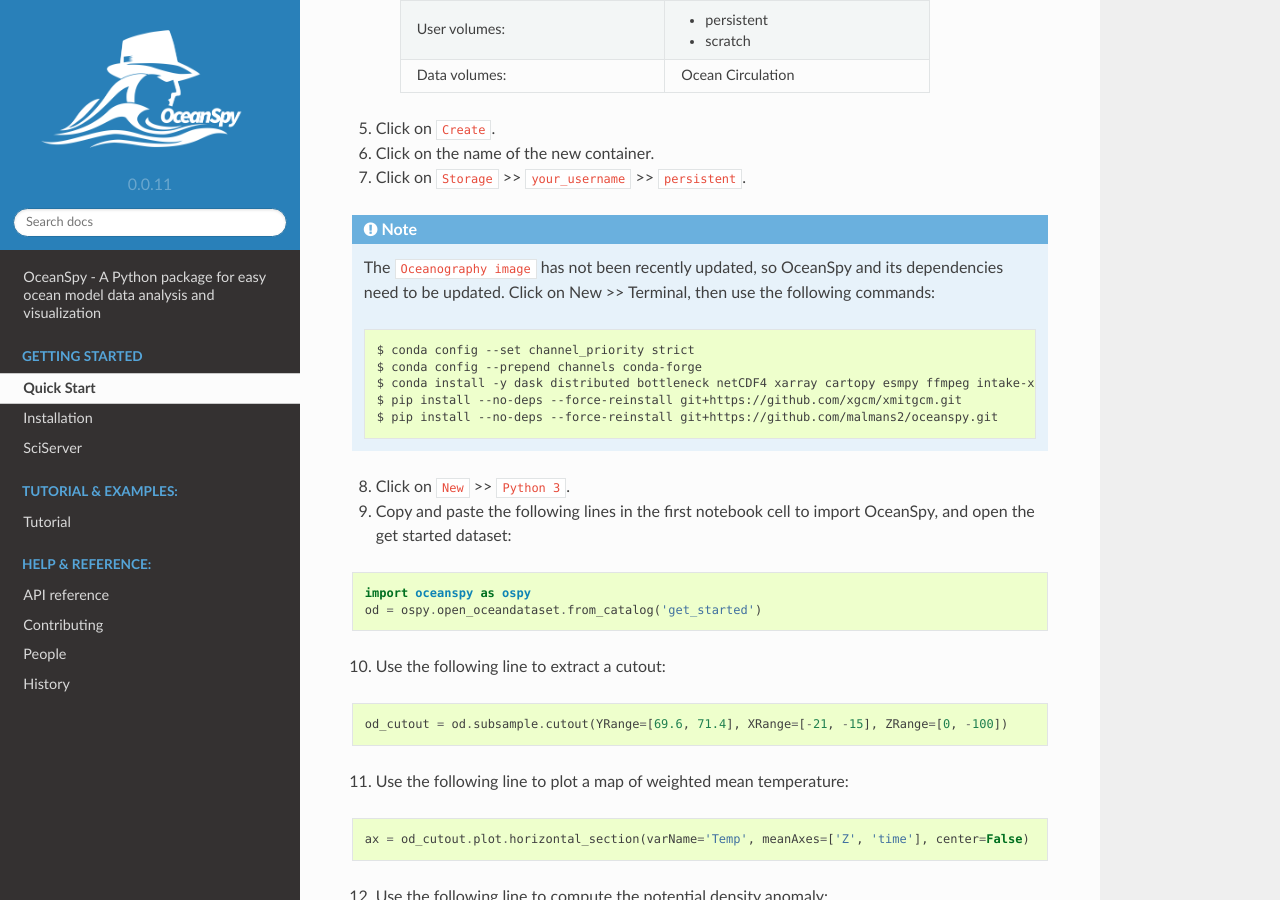
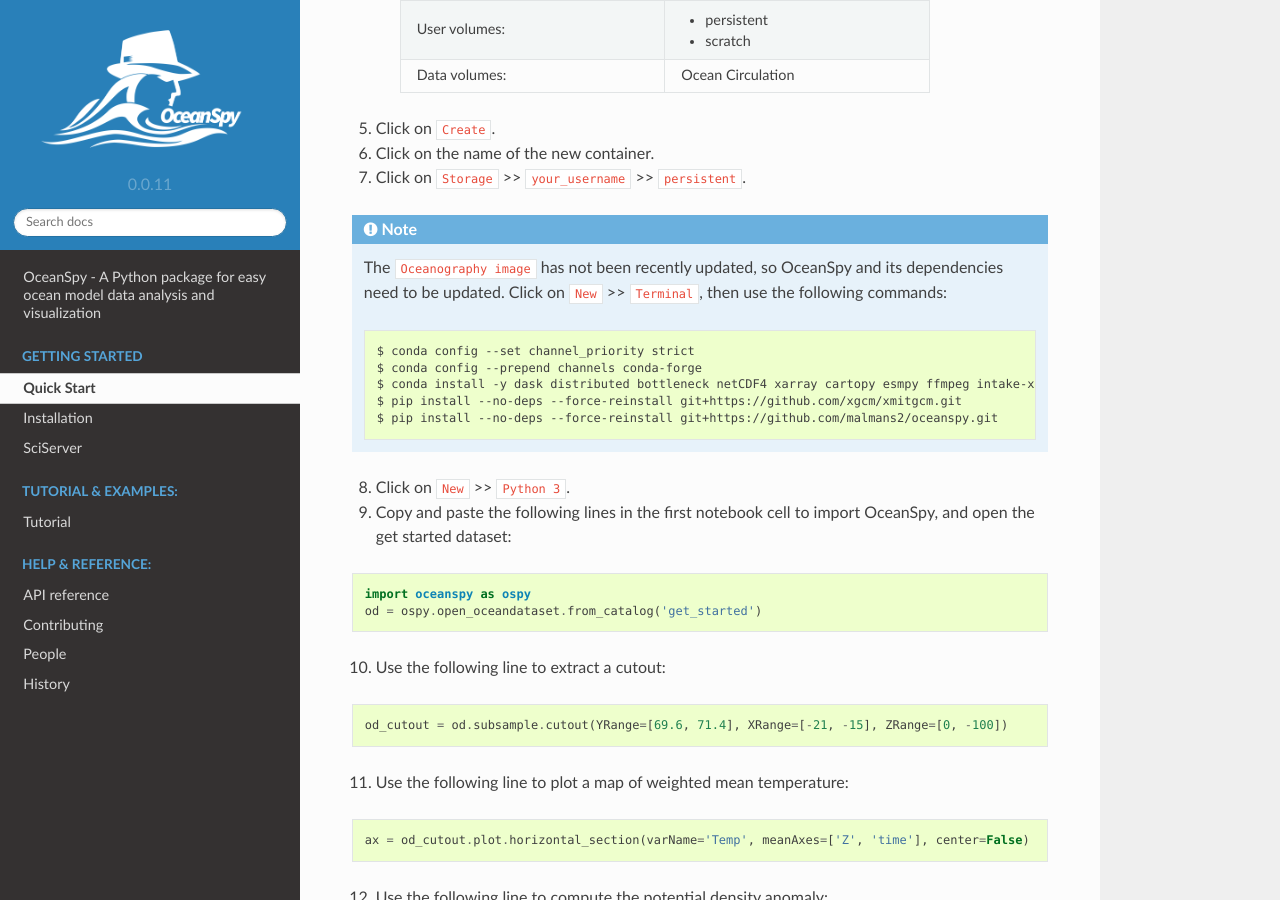
Before and after one commit to hainegroup/oceanspy, a Sphinx documentation site: the page built from docs/quick.rst, in a window 1280 px wide and 900 px high, scrolled down 336 px. Built offline with Sphinx 7.4.7 and the Read the Docs theme 2.0.0, drawn with Linux system fonts in a browser that asks for light colours; pages that are not in the unit, such as notebooks, are missing from menus.

```diff
--- a/docs/quick.rst
+++ b/docs/quick.rst
@@ -29,7 +29,7 @@ Quick Start
 
 .. note::
     The ``Oceanography image`` has not been recently updated, so OceanSpy and its dependencies need to be updated.
-    Click on New >> Terminal, then use the following commands:
+    Click on ``New`` >> ``Terminal``, then use the following commands:
 
     .. code-block:: bash
 
```
